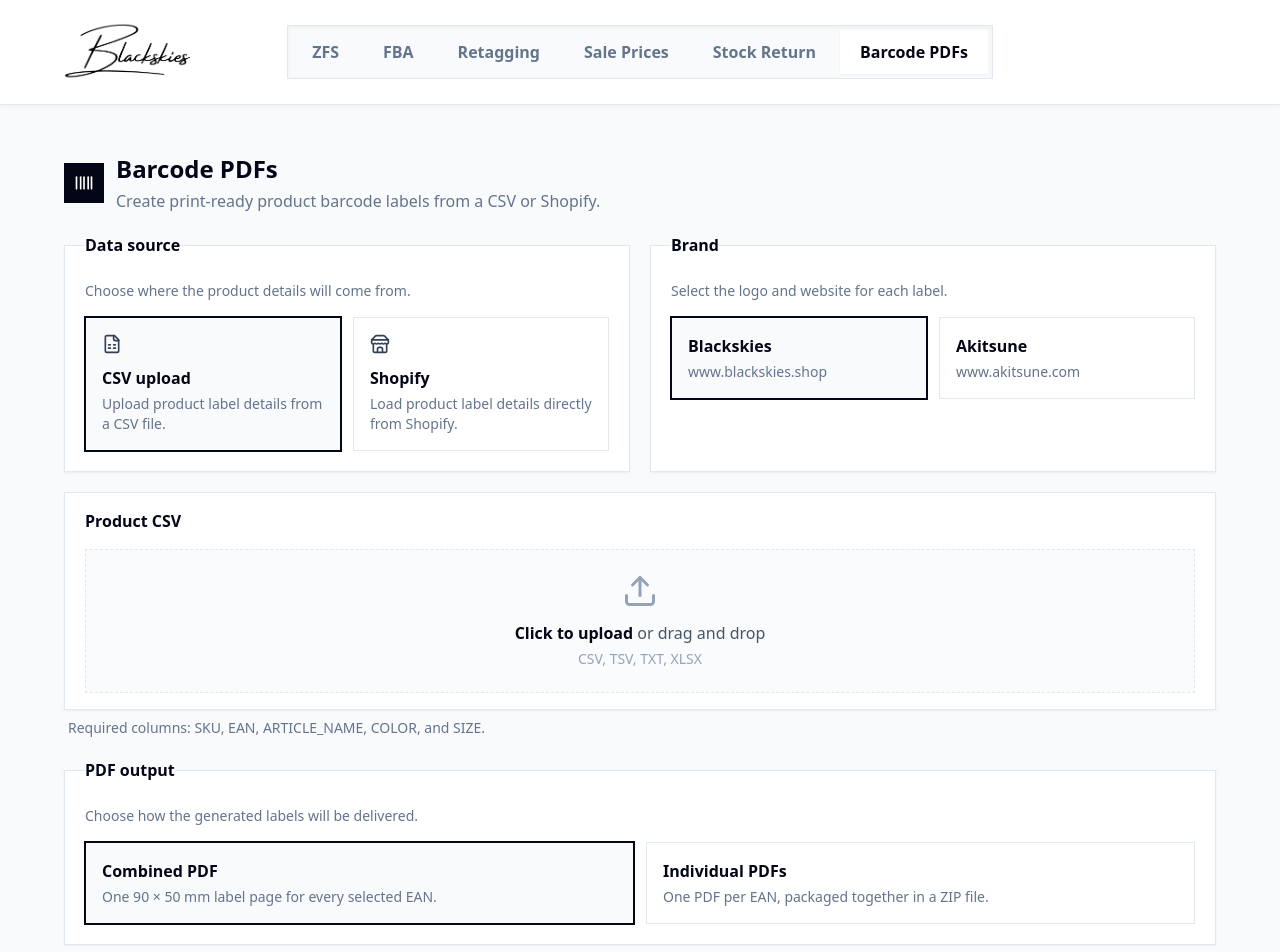
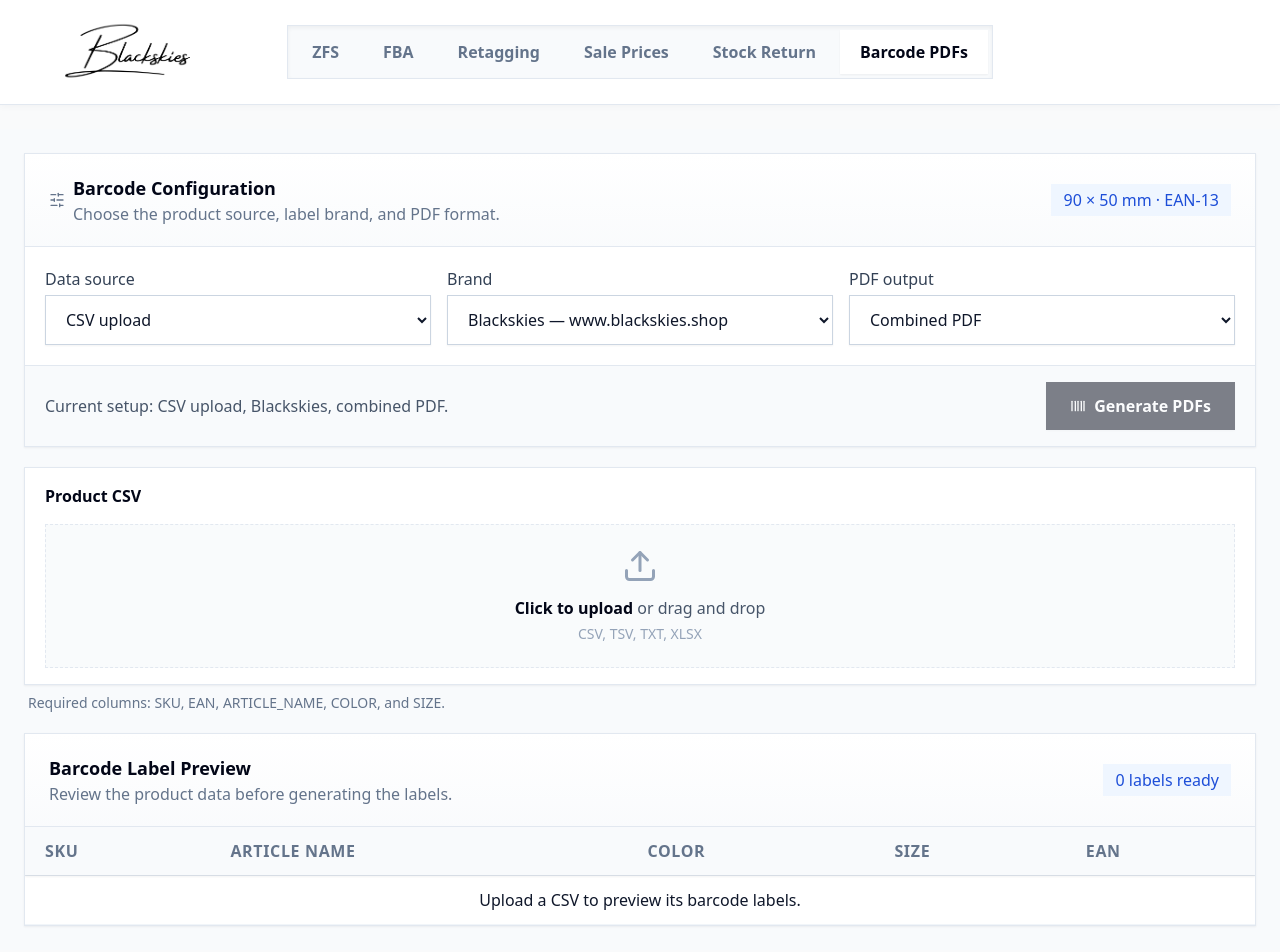
Before and after one commit to pradhankukiran/blackskies-inventory, a React (Vite) app: page /barcodes in a window 1280 px wide. Shown: the top 952 px of the page. Built offline with nearby package versions, Linux system fonts and the light colour scheme.

Commit message:
Align barcode tool with operations UI

```diff
--- a/src/components/BarcodePdfTool.tsx
+++ b/src/components/BarcodePdfTool.tsx
@@ -1,5 +1,5 @@
 import React, { useState } from "react";
-import { Barcode, FileSpreadsheet, PackageOpen, Store } from "lucide-react";
+import { Barcode, SlidersHorizontal } from "lucide-react";
 import { FileUploadSection } from "@/components/FileUploadSection";
 
 type DataSource = "csv" | "shopify";
@@ -41,108 +41,74 @@ export const BarcodePdfTool: React.FC = () => {
         : "Upload a CSV to preview its barcode labels."
       : "Shopify products will appear here after the Shopify connection is added.";
 
+  const selectedBrand = brand === "blackskies" ? "Blackskies" : "Akitsune";
+  const selectedSource = dataSource === "csv" ? "CSV upload" : "Shopify";
+  const selectedOutput = outputMode === "combined" ? "combined PDF" : "individual PDFs";
+
   return (
-    <section className="mx-auto max-w-6xl space-y-5 pb-8">
-      <div>
-        <div className="flex items-center gap-3">
-          <span className="flex h-10 w-10 items-center justify-center rounded-[8px] bg-slate-950 text-white">
-            <Barcode className="h-5 w-5" aria-hidden="true" />
+    <div className="space-y-5">
+      <section className="ops-surface rounded-[8px]">
+        <div className="ops-section-header flex flex-wrap items-center justify-between gap-4">
+          <div className="flex items-center gap-2">
+            <SlidersHorizontal className="h-4 w-4 text-slate-500" aria-hidden="true" />
+            <div>
+              <h2 className="ops-title">Barcode Configuration</h2>
+              <p className="ops-muted">Choose the product source, label brand, and PDF format.</p>
+            </div>
+          </div>
+          <span className="rounded-full bg-blue-50 px-3 py-1 text-base font-medium text-blue-700">
+            90 × 50 mm · EAN-13
           </span>
-          <div>
-            <h1 className="text-2xl font-semibold text-slate-950">Barcode PDFs</h1>
-            <p className="mt-1 text-base text-slate-500">
-              Create print-ready product barcode labels from a CSV or Shopify.
-            </p>
-          </div>
         </div>
-      </div>
 
-      <div className="grid gap-5 lg:grid-cols-2">
-        <fieldset className="ops-surface rounded-[8px] p-5">
-          <legend className="text-base font-semibold text-slate-950">Data source</legend>
-          <p className="mt-1 text-sm text-slate-500">Choose where the product details will come from.</p>
+        <div className="grid gap-4 p-5 md:grid-cols-2 xl:grid-cols-3">
+          <label className="block">
+            <span className="text-base font-medium text-slate-700">Data source</span>
+            <select
+              value={dataSource}
+              onChange={(event) => setDataSource(event.target.value as DataSource)}
+              className="ops-input mt-1 w-full"
+            >
+              <option value="csv">CSV upload</option>
+              <option value="shopify">Shopify</option>
+            </select>
+          </label>
 
-          <div className="mt-4 grid gap-3 sm:grid-cols-2">
-            <label
-              className={`cursor-pointer rounded-[8px] border p-4 transition-colors ${
-                dataSource === "csv"
-                  ? "border-slate-950 bg-slate-50 ring-1 ring-slate-950"
-                  : "border-slate-200 bg-white hover:border-slate-300 hover:bg-slate-50"
-              }`}
+          <label className="block">
+            <span className="text-base font-medium text-slate-700">Brand</span>
+            <select
+              value={brand}
+              onChange={(event) => setBrand(event.target.value as Brand)}
+              className="ops-input mt-1 w-full"
             >
-              <input
-                type="radio"
-                name="barcode-data-source"
-                value="csv"
-                checked={dataSource === "csv"}
-                onChange={() => setDataSource("csv")}
-                className="sr-only"
-              />
-              <FileSpreadsheet className="h-5 w-5 text-slate-700" aria-hidden="true" />
-              <span className="mt-3 block text-base font-semibold text-slate-950">CSV upload</span>
-              <span className="mt-1 block text-sm leading-5 text-slate-500">
-                Upload product label details from a CSV file.
-              </span>
-            </label>
+              <option value="blackskies">Blackskies — www.blackskies.shop</option>
+              <option value="akitsune">Akitsune — www.akitsune.com</option>
+            </select>
+          </label>
 
-            <label
-              className={`cursor-pointer rounded-[8px] border p-4 transition-colors ${
-                dataSource === "shopify"
-                  ? "border-slate-950 bg-slate-50 ring-1 ring-slate-950"
-                  : "border-slate-200 bg-white hover:border-slate-300 hover:bg-slate-50"
-              }`}
+          <label className="block">
+            <span className="text-base font-medium text-slate-700">PDF output</span>
+            <select
+              value={outputMode}
+              onChange={(event) => setOutputMode(event.target.value as OutputMode)}
+              className="ops-input mt-1 w-full"
             >
-              <input
-                type="radio"
-                name="barcode-data-source"
-                value="shopify"
-                checked={dataSource === "shopify"}
-                onChange={() => setDataSource("shopify")}
-                className="sr-only"
-              />
-              <Store className="h-5 w-5 text-slate-700" aria-hidden="true" />
-              <span className="mt-3 block text-base font-semibold text-slate-950">Shopify</span>
-              <span className="mt-1 block text-sm leading-5 text-slate-500">
-                Load product label details directly from Shopify.
-              </span>
-            </label>
-          </div>
-        </fieldset>
+              <option value="combined">Combined PDF</option>
+              <option value="individual">Individual PDFs (ZIP)</option>
+            </select>
+          </label>
+        </div>
 
-        <fieldset className="ops-surface rounded-[8px] p-5">
-          <legend className="text-base font-semibold text-slate-950">Brand</legend>
-          <p className="mt-1 text-sm text-slate-500">Select the logo and website for each label.</p>
-
-          <div className="mt-4 grid gap-3 sm:grid-cols-2">
-            {(
-              [
-                { value: "blackskies", label: "Blackskies", website: "www.blackskies.shop" },
-                { value: "akitsune", label: "Akitsune", website: "www.akitsune.com" },
-              ] as const
-            ).map((option) => (
-              <label
-                key={option.value}
-                className={`cursor-pointer rounded-[8px] border p-4 transition-colors ${
-                  brand === option.value
-                    ? "border-slate-950 bg-slate-50 ring-1 ring-slate-950"
-                    : "border-slate-200 bg-white hover:border-slate-300 hover:bg-slate-50"
-                }`}
-              >
-                <input
-                  type="radio"
-                  name="barcode-brand"
-                  value={option.value}
-                  checked={brand === option.value}
-                  onChange={() => setBrand(option.value)}
-                  className="sr-only"
-                />
-                <span className="block text-base font-semibold text-slate-950">{option.label}</span>
-                <span className="mt-1 block text-sm text-slate-500">{option.website}</span>
-              </label>
-            ))}
-          </div>
-        </fieldset>
-      </div>
+        <div className="flex flex-wrap items-center justify-between gap-3 border-t border-slate-200 bg-slate-50 px-5 py-4">
+          <p className="text-base text-slate-600">
+            Current setup: {selectedSource}, {selectedBrand}, {selectedOutput}.
+          </p>
+          <button type="button" disabled className="ops-button-primary px-6">
+            <Barcode className="h-4 w-4" aria-hidden="true" />
+            Generate PDFs
+          </button>
+        </div>
+      </section>
 
       {dataSource === "csv" ? (
         <div className="space-y-2">
@@ -163,96 +129,48 @@ export const BarcodePdfTool: React.FC = () => {
           )}
         </div>
       ) : (
-        <section className="ops-surface rounded-[8px] p-5" aria-labelledby="shopify-source-title">
-          <div className="flex flex-col gap-4 sm:flex-row sm:items-center sm:justify-between">
+        <section className="ops-surface rounded-[8px]" aria-labelledby="shopify-source-title">
+          <div className="ops-section-header">
+            <h2 id="shopify-source-title" className="ops-title">
+              Shopify Product Data
+            </h2>
+            <p className="ops-muted">
+              Load the product details required for the barcode labels.
+            </p>
+          </div>
+          <div className="flex flex-col gap-4 p-5 sm:flex-row sm:items-center sm:justify-between">
             <div>
-              <h2 id="shopify-source-title" className="text-base font-semibold text-slate-950">
-                Shopify product data
-              </h2>
-              <p className="mt-1 text-sm leading-5 text-slate-500">
+              <p className="text-base font-medium text-slate-700">No Shopify products loaded</p>
+              <p className="mt-1 text-base text-slate-500">
                 Shopify loading will be connected in a later update. No product data is loaded yet.
               </p>
             </div>
-            <button
-              type="button"
-              disabled
-              className="inline-flex cursor-not-allowed items-center justify-center rounded-[6px] bg-slate-200 px-4 py-2.5 text-sm font-semibold text-slate-500"
-            >
+            <button type="button" disabled className="ops-button-secondary whitespace-nowrap">
               Load from Shopify
             </button>
           </div>
         </section>
       )}
 
-      <fieldset className="ops-surface rounded-[8px] p-5">
-        <legend className="text-base font-semibold text-slate-950">PDF output</legend>
-        <p className="mt-1 text-sm text-slate-500">Choose how the generated labels will be delivered.</p>
-
-        <div className="mt-4 grid gap-3 md:grid-cols-2">
-          <label
-            className={`cursor-pointer rounded-[8px] border p-4 transition-colors ${
-              outputMode === "combined"
-                ? "border-slate-950 bg-slate-50 ring-1 ring-slate-950"
-                : "border-slate-200 bg-white hover:border-slate-300 hover:bg-slate-50"
-            }`}
-          >
-            <input
-              type="radio"
-              name="barcode-output"
-              value="combined"
-              checked={outputMode === "combined"}
-              onChange={() => setOutputMode("combined")}
-              className="sr-only"
-            />
-            <span className="block text-base font-semibold text-slate-950">Combined PDF</span>
-            <span className="mt-1 block text-sm leading-5 text-slate-500">
-              One 90 × 50 mm label page for every selected EAN.
-            </span>
-          </label>
-
-          <label
-            className={`cursor-pointer rounded-[8px] border p-4 transition-colors ${
-              outputMode === "individual"
-                ? "border-slate-950 bg-slate-50 ring-1 ring-slate-950"
-                : "border-slate-200 bg-white hover:border-slate-300 hover:bg-slate-50"
-            }`}
-          >
-            <input
-              type="radio"
-              name="barcode-output"
-              value="individual"
-              checked={outputMode === "individual"}
-              onChange={() => setOutputMode("individual")}
-              className="sr-only"
-            />
-            <span className="block text-base font-semibold text-slate-950">Individual PDFs</span>
-            <span className="mt-1 block text-sm leading-5 text-slate-500">
-              One PDF per EAN, packaged together in a ZIP file.
-            </span>
-          </label>
-        </div>
-      </fieldset>
-
-      <section className="ops-surface overflow-hidden rounded-[8px]" aria-labelledby="barcode-preview-title">
-        <div className="flex flex-col gap-2 border-b border-slate-200 px-5 py-4 sm:flex-row sm:items-center sm:justify-between">
+      <section className="ops-surface rounded-[8px]" aria-labelledby="barcode-preview-title">
+        <div className="ops-section-header flex flex-wrap items-center justify-between gap-4">
           <div>
-            <h2 id="barcode-preview-title" className="text-base font-semibold text-slate-950">
-              Label preview
+            <h2 id="barcode-preview-title" className="ops-title">
+              Barcode Label Preview
             </h2>
-            <p className="mt-1 text-sm text-slate-500">0 labels ready</p>
+            <p className="ops-muted">Review the product data before generating the labels.</p>
           </div>
-          <span className="inline-flex w-fit items-center gap-2 rounded-[999px] bg-slate-100 px-2.5 py-1 text-sm font-medium text-slate-600">
-            <PackageOpen className="h-3.5 w-3.5" aria-hidden="true" />
-            Awaiting data
+          <span className="rounded-full bg-blue-50 px-3 py-1 text-base font-medium text-blue-700">
+            0 labels ready
           </span>
         </div>
 
         <div className="overflow-x-auto">
-          <table className="min-w-full text-left text-sm">
-            <thead className="bg-slate-50 text-xs uppercase tracking-wide text-slate-500">
+          <table className="ops-table min-w-full">
+            <thead>
               <tr>
                 {previewColumns.map((column) => (
-                  <th key={column} scope="col" className="whitespace-nowrap px-5 py-3 font-semibold">
+                  <th key={column} scope="col">
                     {column}
                   </th>
                 ))}
@@ -260,7 +178,7 @@ export const BarcodePdfTool: React.FC = () => {
             </thead>
             <tbody>
               <tr>
-                <td colSpan={previewColumns.length} className="px-5 py-10 text-center text-sm text-slate-500">
+                <td colSpan={previewColumns.length} className="py-10 text-center text-slate-500">
                   {previewMessage}
                 </td>
               </tr>
@@ -268,18 +186,6 @@ export const BarcodePdfTool: React.FC = () => {
           </table>
         </div>
       </section>
-
-      <div className="flex flex-col gap-3 border-t border-slate-200 pt-5 sm:flex-row sm:items-center sm:justify-between">
-        <p className="text-sm text-slate-500">Barcode processing and PDF generation will be added next.</p>
-        <button
-          type="button"
-          disabled
-          className="inline-flex cursor-not-allowed items-center justify-center gap-2 rounded-[6px] bg-slate-200 px-5 py-3 text-sm font-semibold text-slate-500"
-        >
-          <Barcode className="h-4 w-4" aria-hidden="true" />
-          Generate PDFs
-        </button>
-      </div>
-    </section>
+    </div>
   );
 };
```
